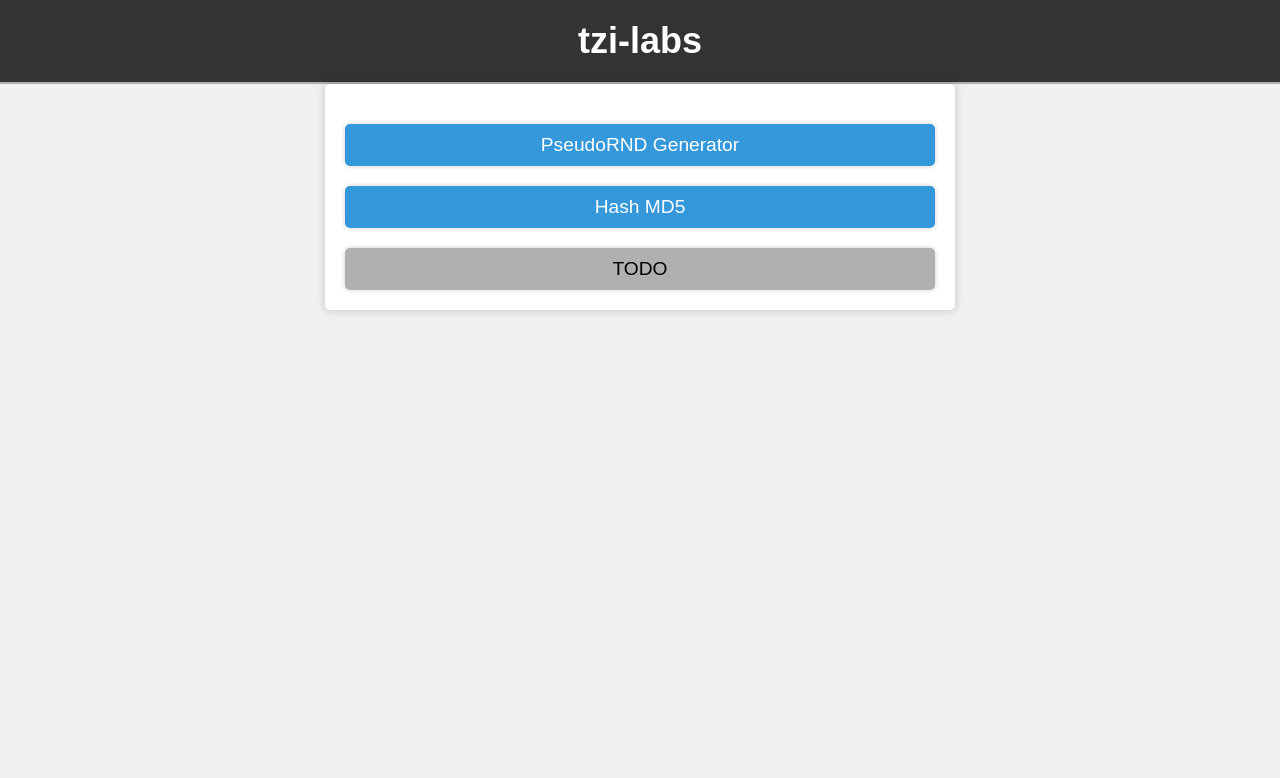
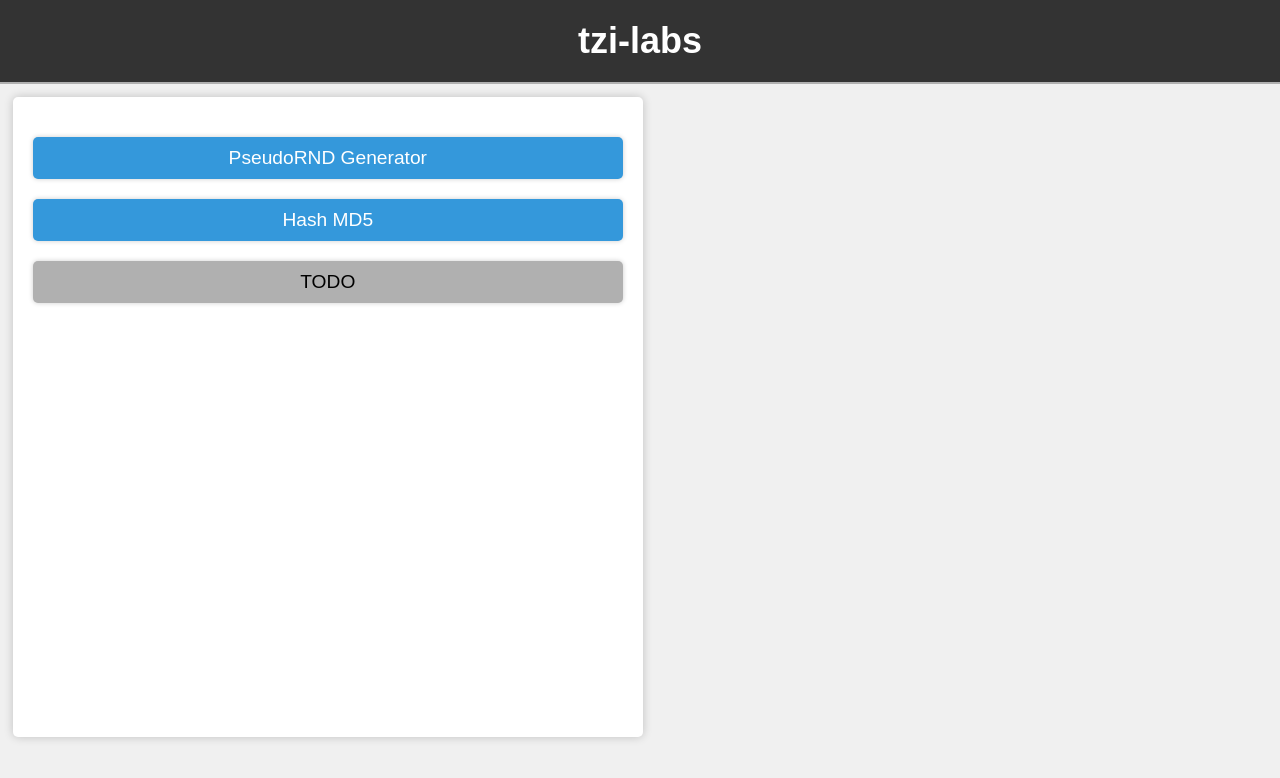
Before and after one commit to Titan43/tzi-labs-front, a React (Create React App) app: page / in a window 1280 px wide. Shown: the top 778 px of the page. Built offline with nearby package versions, Linux system fonts and the light colour scheme.

Commit message:
change flex design, add loading spinner

```diff
--- a/src/components/PseudoGenForm.js
+++ b/src/components/PseudoGenForm.js
@@ -8,7 +8,6 @@ function PseudoGenForm({setCurrentView, handleMessage}) {
   const [paramC, setParamC] = useState(0);
   const [paramX0, setParamX0] = useState(0);
   const [size, setSize] = useState(1);
-  const [saveToFile, setSaveToFile] = useState(false);
 
   const handleOptionChange = (e) => {
     setOption(e.target.value);
@@ -37,10 +36,6 @@ function PseudoGenForm({setCurrentView, handleMessage}) {
     }
   };
 
-  const handleCheckboxChange = (e) => {
-    setSaveToFile(e.target.checked);
-  };
-
   const handleSubmit = (e) => {
     e.preventDefault();
     // Handle form submission
@@ -48,7 +43,7 @@ function PseudoGenForm({setCurrentView, handleMessage}) {
 
   return (
     <>
-      <form className="page-form" id="data-form" onSubmit={handleSubmit}>
+      <form className="page-form form-container" id="data-form" onSubmit={handleSubmit}>
         <PseudoGenOptions option={option} handleOptionChange={handleOptionChange}/>
         {option !== '' ?
         <>
@@ -113,17 +108,6 @@ function PseudoGenForm({setCurrentView, handleMessage}) {
             required
           />
         </div>
-        <div className="form-row" id="saveToFileRow">
-          <label htmlFor="saveToFile">
-            <input
-              type="checkbox"
-              name="saveToFile"
-              checked={saveToFile}
-              onChange={handleCheckboxChange}
-            />
-            Save Output to File
-          </label>
-        </div>
         </>
         :
         <></>
--- a/src/components/UserNavForm.js
+++ b/src/components/UserNavForm.js
@@ -5,7 +5,7 @@ function UserNavForm({currentView, setCurrentView}) {
 
     return (
     <>
-      <form className="user-nav-form" onSubmit={handleSubmit}>
+      <form className="user-nav-form form-container" onSubmit={handleSubmit}>
         <button
           className={currentView === "PseudoRND Generator" ? "active" : ""}
           onClick={() => setCurrentView('PseudoRND Generator')}
--- a/src/styles/App.css
+++ b/src/styles/App.css
@@ -7,6 +7,10 @@
 body {
     background-color: #f0f0f0;
     font-family: Arial, sans-serif;
+}
+
+.App{
+    height: 100vh;
 }
 
 .header {
@@ -73,10 +77,15 @@ form {
 	background-color: #fff;
 	border-radius: 5px;
 	box-shadow: 0 0 10px rgba(0,0,0,0.2);
-	margin: auto;
-	flex: 1;
+    padding: 20px;
+}
+
+.form-container{
+    margin: 1%;
+    flex: 1 ;
+    height: 80%;
     max-width: calc(50% - 10px);
-    padding: 20px;
+    overflow: auto;
 }
 
 form label {
@@ -161,8 +170,11 @@ button:hover {
 
 .container {
     display: flex;
+    flex-wrap: wrap;
+    align-items: flex-start;
     justify-content: space-between;
-    flex-wrap: wrap;
+    width: 100%;
+    height: 100%;
 }
 
 .active {
```
Also changed, not shown: src/components/LoadingSpinner.js (added, +12 -0 lines), src/styles/LoadingSpinner.css (added, +30 -0 lines), src/components/PseudoGenApi.js (added).
